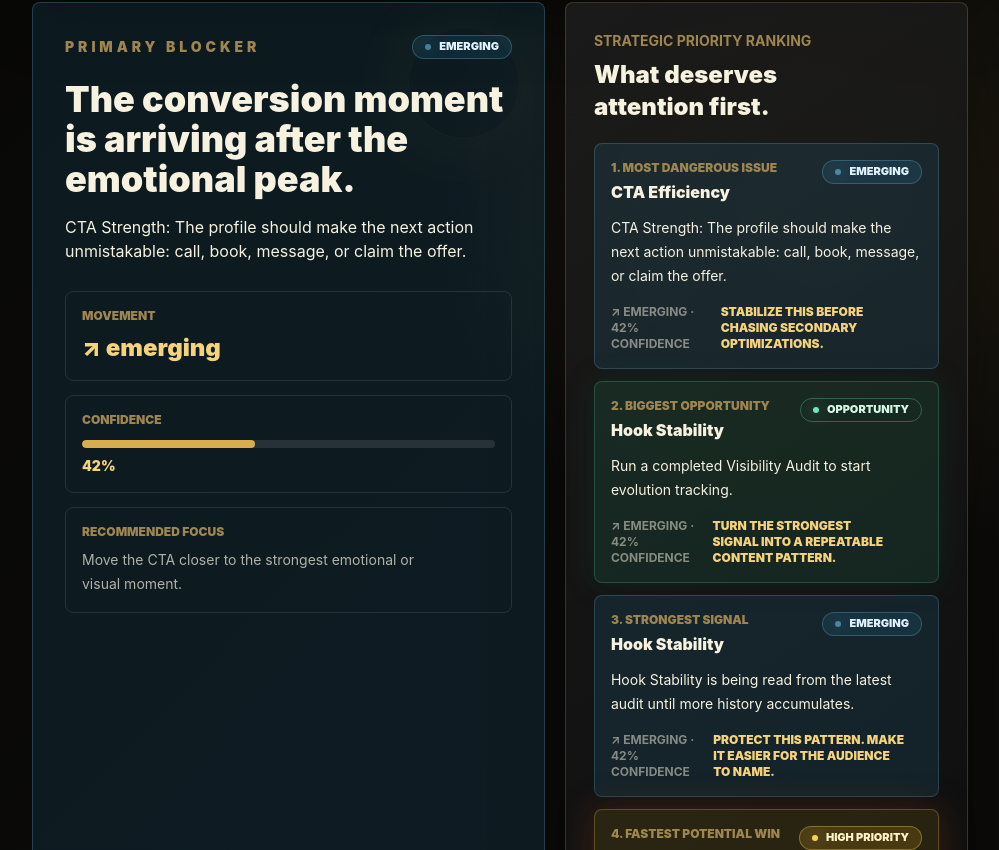
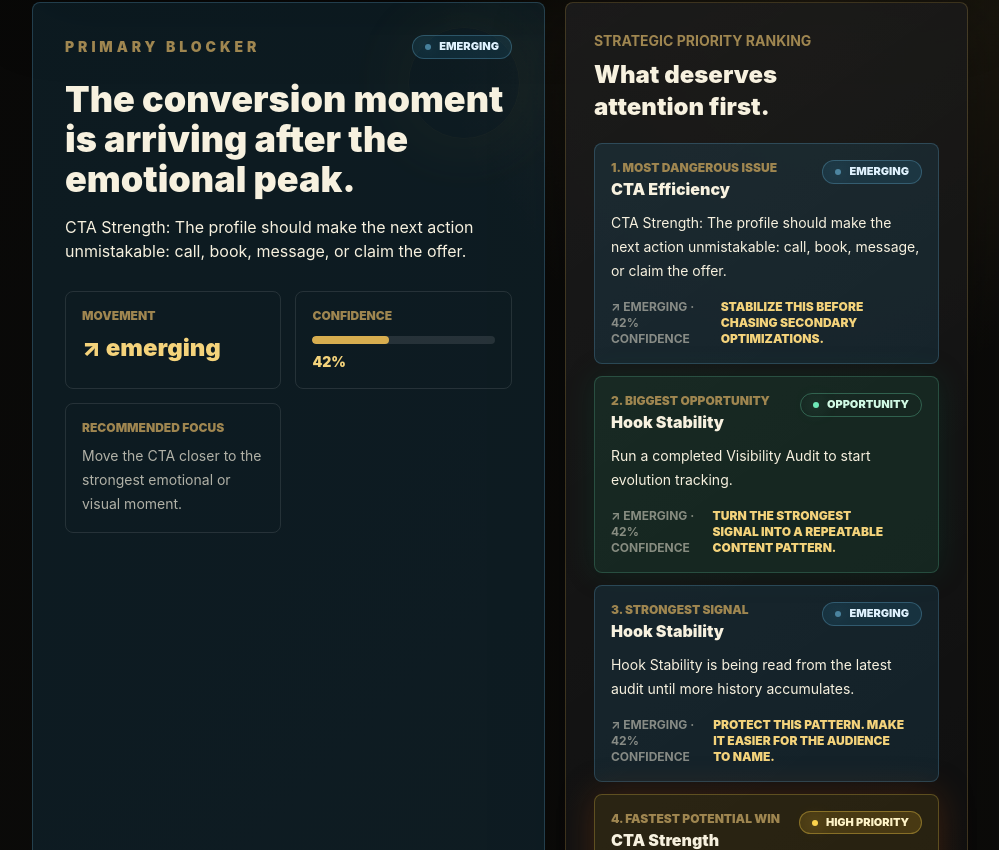
Before and after one commit to danielaguayolv-maker/titan-ai-audit, a Next.js app: page /dashboard in a window 1280 px wide. Shown: the part 1490-2340 px from the top of the page, without its empty margins (280-1279 px from the left). Built offline with nearby package versions, Linux system fonts and the light colour scheme.

Commit message:
Refine metric grid responsiveness and readability

```diff
--- a/app/globals.css
+++ b/app/globals.css
@@ -85,7 +85,8 @@ canvas {
 .premium-surface p,
 .premium-surface li,
 .premium-surface summary {
-  overflow-wrap: anywhere;
+  overflow-wrap: break-word;
+  word-break: normal;
 }
 
 .titan-panel {
@@ -100,7 +101,7 @@ canvas {
   background: rgba(0, 0, 0, 0.24);
   border: 1px solid rgba(215, 173, 79, 0.12);
   max-width: 100%;
-  min-width: min(100%, 18rem);
+  min-width: min(100%, 20rem);
   overflow-wrap: break-word;
   transition:
     transform 220ms ease,
@@ -146,29 +147,64 @@ canvas {
 .titan-readable-grid {
   display: grid;
   gap: 1.25rem;
-  grid-template-columns: repeat(auto-fit, minmax(min(100%, 20rem), 1fr));
+  grid-template-columns: 1fr;
   min-width: 0;
 }
 
 .titan-metric-grid {
   display: grid;
-  gap: 1rem;
-  grid-template-columns: repeat(auto-fit, minmax(min(100%, 21rem), 1fr));
+  gap: 1.125rem;
+  grid-template-columns: 1fr;
   min-width: 0;
 }
 
 .titan-compact-grid {
   display: grid;
   gap: 0.875rem;
-  grid-template-columns: repeat(auto-fit, minmax(min(100%, 16rem), 1fr));
+  grid-template-columns: 1fr;
   min-width: 0;
 }
 
 .titan-card-title {
-  max-width: 22ch;
+  line-height: 1.18;
+  max-width: 26ch;
   overflow-wrap: normal;
   text-wrap: balance;
   word-break: normal;
+}
+
+@media (min-width: 48rem) {
+  .titan-compact-grid {
+    grid-template-columns: repeat(2, minmax(0, 1fr));
+  }
+}
+
+@media (min-width: 56rem) {
+  .titan-readable-grid {
+    grid-template-columns: repeat(2, minmax(20rem, 1fr));
+  }
+
+  .titan-metric-grid {
+    grid-template-columns: repeat(2, minmax(20rem, 1fr));
+  }
+}
+
+@media (min-width: 86rem) {
+  .titan-readable-grid {
+    grid-template-columns: repeat(3, minmax(20rem, 1fr));
+  }
+
+  .titan-metric-grid {
+    grid-template-columns: repeat(3, minmax(20rem, 1fr));
+  }
+}
+
+@media (max-width: 30rem) {
+  .titan-chip {
+    font-size: 0.625rem;
+    min-height: 1.625rem;
+    padding: 0.3125rem 0.625rem;
+  }
 }
 
 .titan-pulse-line {
--- a/components/dashboard/dashboard-content.tsx
+++ b/components/dashboard/dashboard-content.tsx
@@ -2998,7 +2998,9 @@ function CommandMetricCard({
       type="button"
     >
       <div className="flex flex-col gap-3 sm:flex-row sm:items-start sm:justify-between">
-      <p className="titan-card-title font-black text-titan-ivory">{metric.label}</p>
+        <p className="titan-card-title text-lg font-black text-titan-ivory">
+          {metric.label}
+        </p>
         <SeverityBadge severity={severity} />
       </div>
       <div className="mt-4 flex items-end gap-2">
@@ -3013,7 +3015,7 @@ function CommandMetricCard({
           style={{ width: `${metric.confidence}%` }}
         />
       </div>
-      <p className="text-anywhere mt-3 text-xs leading-5 text-titan-ivory/58">
+      <p className="titan-copy mt-3 text-sm text-titan-ivory/58">
         {metric.interpretation}
       </p>
     </button>
```
